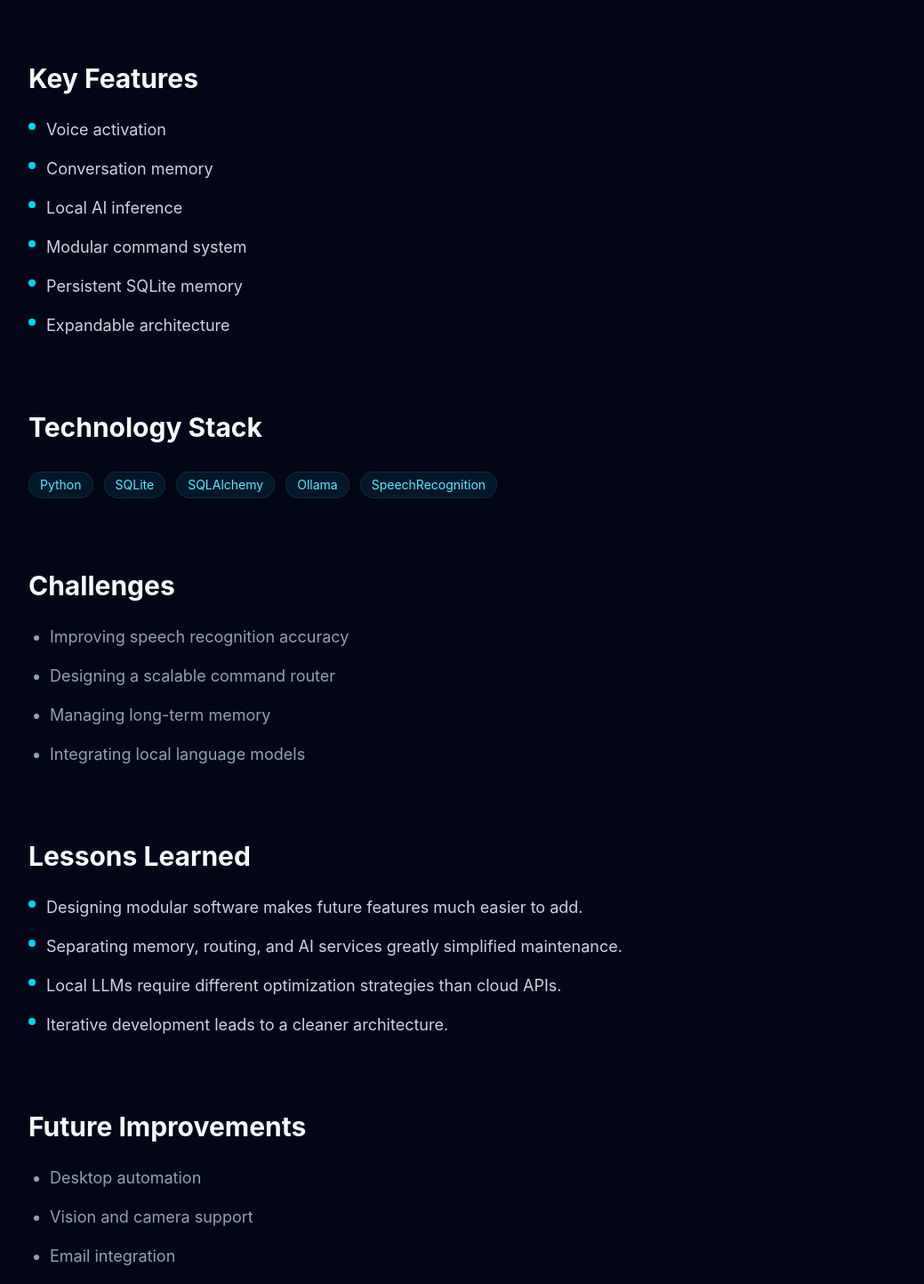
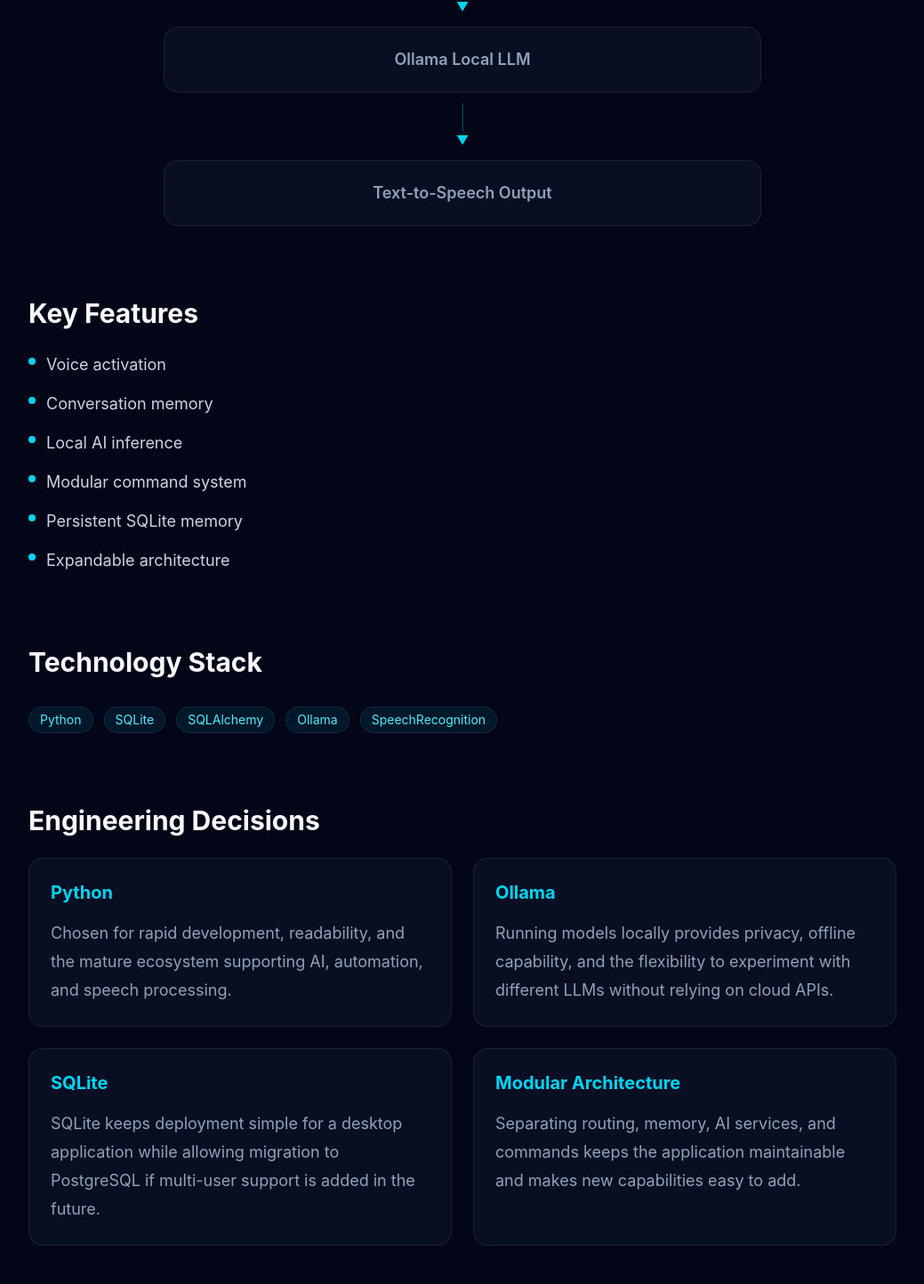
Before and after one commit to CPruett24/portfolio-website, a Next.js app: page /projects/jarvis in a window 1280 px wide. Shown: the part 1807-3250 px from the top of the page at 89% size, without its empty margins (120-1159 px from the left). Built offline with nearby package versions, Linux system fonts and the light colour scheme.

Commit message:
feat: add engineering decisions section

```diff
--- a/src/app/projects/[slug]/page.tsx
+++ b/src/app/projects/[slug]/page.tsx
@@ -4,6 +4,7 @@
 import ProjectSection from "@/components/projects/ProjectSection";
 import TechStack from "@/components/projects/TechStack";
 import ArchitectureFlow from "@/components/projects/ArchitectureFlow";
+import DecisionCard from "@/components/projects/case-study/DecisionCard";
 
 import { projects } from "@/data/projects";
 
@@ -55,6 +56,18 @@
         <TechStack technologies={project.technologies} />
       </ProjectSection>
 
+      <ProjectSection title="Engineering Decisions">
+        <div className="grid gap-6 md:grid-cols-2">
+          {project.engineeringDecisions.map((decision) => (
+            <DecisionCard
+              key={decision.title}
+              title={decision.title}
+              reason={decision.reason}
+            />
+          ))}
+        </div>
+      </ProjectSection>
+
       <ProjectSection title="Challenges">
         <ul className="list-disc space-y-3 pl-6">
           {project.challenges.map((challenge) => (
--- a/src/components/projects/ArchitectureFlow.tsx
+++ b/src/components/projects/ArchitectureFlow.tsx
@@ -6,18 +6,21 @@
   steps,
 }: Props) {
   return (
-    <div className="mt-8">
+    <div className="mx-auto mt-8 flex max-w-2xl flex-col items-center">
       {steps.map((step, index) => (
         <div
           key={step}
-          className="flex flex-col items-center"
+          className="flex w-full flex-col items-center"
         >
-          <div className="w-full max-w-xl rounded-2xl border border-white/10 bg-slate-900/60 px-6 py-5 text-center font-semibold backdrop-blur-xl">
+          <div className="w-full rounded-2xl border border-cyan-500/20 bg-slate-900/60 px-6 py-5 text-center font-semibold backdrop-blur-xl transition-all duration-300 hover:border-cyan-400/50 hover:shadow-[0_0_30px_rgba(6,182,212,0.15)]">
             {step}
           </div>
 
           {index < steps.length - 1 && (
-            <div className="h-8 w-px bg-cyan-500/40" />
+            <div className="flex flex-col items-center py-3">
+              <div className="h-8 w-px bg-cyan-500/40" />
+              <div className="text-cyan-400 text-sm">▼</div>
+            </div>
           )}
         </div>
       ))}
--- a/src/components/projects/case-study/DecisionCard.tsx
+++ b/src/components/projects/case-study/DecisionCard.tsx
@@ -8,7 +8,7 @@
   reason,
 }: Props) {
   return (
-    <div className="rounded-2xl border border-white/10 bg-slate-950/50 p-6">
+    <div className="rounded-2xl border border-white/10 bg-slate-900/60 p-6 transition hover:border-cyan-500/40">
       <h3 className="text-xl font-bold text-cyan-400">
         {title}
       </h3>
--- a/src/data/projects.ts
+++ b/src/data/projects.ts
@@ -64,6 +64,29 @@
         "Iterative development leads to a cleaner architecture."
     ],
 
+    engineeringDecisions: [
+        {
+            title: "Python",
+            reason:
+            "Chosen for rapid development, readability, and the mature ecosystem supporting AI, automation, and speech processing.",
+        },
+        {
+            title: "Ollama",
+            reason:
+            "Running models locally provides privacy, offline capability, and the flexibility to experiment with different LLMs without relying on cloud APIs.",
+        },
+        {
+            title: "SQLite",
+            reason:
+            "SQLite keeps deployment simple for a desktop application while allowing migration to PostgreSQL if multi-user support is added in the future.",
+        },
+        {
+            title: "Modular Architecture",
+            reason:
+            "Separating routing, memory, AI services, and commands keeps the application maintainable and makes new capabilities easy to add.",
+        },
+    ],
+
     github: "https://github.com/CPruett24/jarvis-ai-assistant",
 
     image: "/images/projects/jarvis.png",
@@ -116,6 +139,29 @@
     "Precomputed embeddings dramatically improve application performance.",
     "Separating lookup logic from AI reasoning makes the application easier to extend."
   ],
+
+  engineeringDecisions: [
+        {
+            title: "FAISS",
+            reason:
+            "FAISS was selected to enable fast vector similarity search across thousands of embedded vehicle fault records.",
+        },
+        {
+            title: "Sentence Transformers",
+            reason:
+            "Embeddings allow semantic matching between user symptoms and known vehicle faults instead of relying only on exact keyword matches.",
+        },
+        {
+            title: "Hybrid Search",
+            reason:
+            "Combining exact OBD-II code lookup with semantic search produces more useful diagnostic results than either approach alone.",
+        },
+        {
+            title: "Streamlit",
+            reason:
+            "Streamlit enabled rapid development of an interactive interface for demonstrating AI-powered diagnostics.",
+        },
+    ],
 
   futureWork: [
     "VIN decoding",
@@ -186,6 +232,29 @@
     "Separating routes, models, and services improves maintainability."
   ],
 
+  engineeringDecisions: [
+        {
+            title: "Flask",
+            reason:
+            "Flask provides a lightweight backend framework that is easy to extend while keeping the project organized.",
+        },
+        {
+            title: "SQLAlchemy",
+            reason:
+            "SQLAlchemy simplifies database interactions and keeps models maintainable through ORM abstractions.",
+        },
+        {
+            title: "JWT Authentication",
+            reason:
+            "JWT provides stateless authentication that scales well for REST APIs while keeping endpoints secure.",
+        },
+        {
+            title: "Role-Based Authorization",
+            reason:
+            "Separating user permissions by role improves security and makes the backend easier to extend.",
+        },
+    ],
+
   futureWork: [
     "PostgreSQL deployment",
     "Email notifications",
--- a/src/types/projects.ts
+++ b/src/types/projects.ts
@@ -15,6 +15,11 @@
 
   lessonsLearned: string[];
 
+  engineeringDecisions: {
+    title: string;
+    reason: string;
+  }[];
+
   futureWork: string[];
 
   technologies: string[];
```
